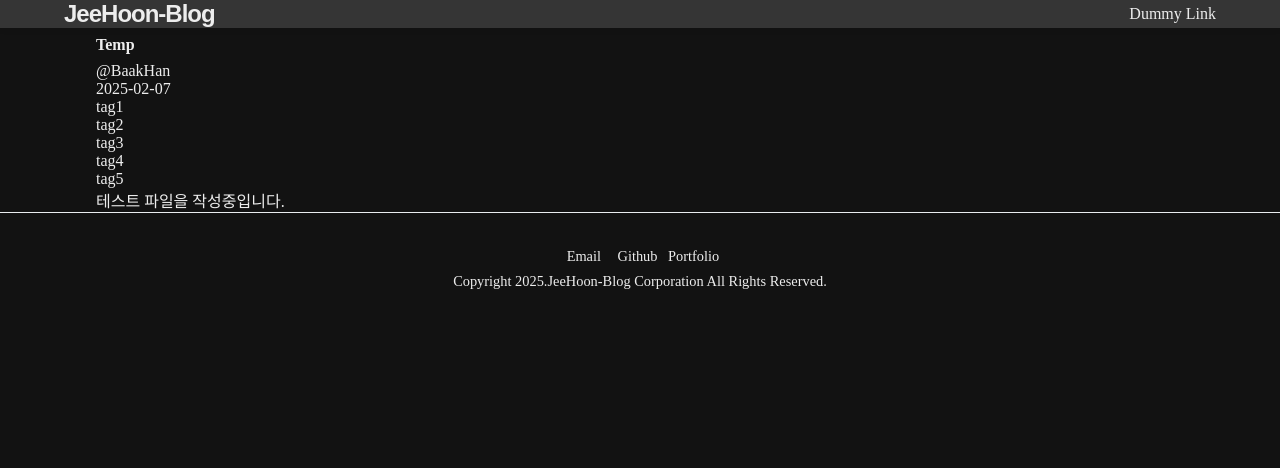
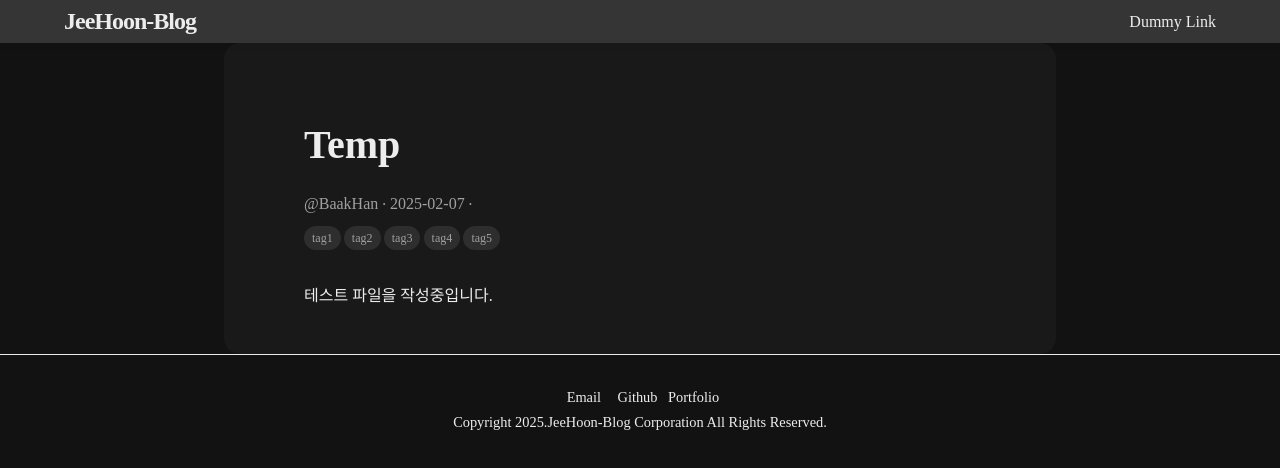
Before and after one commit to gkstj8300/jeehoon-blog, a Next.js app in the folder frontend/: page /posts/Temp in a window 1280 px wide. Shown: the top 468 px of the page. Built offline with nearby package versions, Linux system fonts and the light colour scheme; a web font is replaced by a local one.

Commit message:
styles: post title, info 영역 스타일링

```diff
--- a/frontend/src/components/layout/header/Header.module.scss
+++ b/frontend/src/components/layout/header/Header.module.scss
@@ -18,8 +18,9 @@
 .title {
 	font-weight: 700;
 	font-size: 24px;
-	font-family: "Source Code Pro", sans-serif;
 	letter-spacing: -1px;
+	padding-top: 0.5rem;
+    padding-bottom: 0.5rem;
 }
 
 .menu {
--- a/frontend/src/components/pages/PostDetail/PostContent/PostContent.tsx
+++ b/frontend/src/components/pages/PostDetail/PostContent/PostContent.tsx
@@ -3,7 +3,7 @@ import { markDownContentFormat } from '@/utils/markDown/markDown';
 import ReactMarkdown from "react-markdown";
 import remarkGfm from "remark-gfm";
 import { Prism as SyntaxHighlighter } from "react-syntax-highlighter";
-import { materialDark } from "react-syntax-highlighter/dist/cjs/styles/prism";
+import { dark } from "react-syntax-highlighter/dist/cjs/styles/prism";
 
 type Props = {
     content: string;
@@ -15,6 +15,25 @@ export const PostContent: React.FC<Props> = ({ content }) => {
         <div className={styles.container}>
             <ReactMarkdown
                 remarkPlugins={[remarkGfm]}
+                components={{
+                    code({ node, className, children, ...props }) {
+                        const match = /language-(\w+)/.exec(className || '')
+                        return match ? (
+                            <SyntaxHighlighter
+                                children={String(children).replace(/\n$/, '')}
+                                style={dark}
+                                language={match[1]}
+                                PreTag="div"
+                                {...props}
+                            />
+                            ) : (
+                            <code className={className} {...props}>
+                                {children}
+                            </code>
+                        )
+
+                    }
+                }}
             >
                 {markDownContent}
             </ReactMarkdown>
--- a/frontend/src/components/pages/PostDetail/PostDetail.module.scss
+++ b/frontend/src/components/pages/PostDetail/PostDetail.module.scss
@@ -0,0 +1,12 @@
+.container {
+    padding: 3rem 2rem;
+    margin: 0 auto;
+    max-width: 52rem;
+    border-radius: 1rem;
+    background-color: hsl(0 0.22% 10%);
+};
+
+.detailWrap {
+    margin: 0 auto;
+    max-width: 42rem;
+}
--- a/frontend/src/components/pages/PostDetail/PostDetail.tsx
+++ b/frontend/src/components/pages/PostDetail/PostDetail.tsx
@@ -8,6 +8,7 @@ type Props = {
     title: string,
     description: string,
     thumbnailImage: string,
+    mainTag: string,
     regDate: string,
     tags: string[],
     content: string,
@@ -18,14 +19,21 @@ export const PostDetail: React.FC<Props> = ({
     title,
     description,
     regDate,
+    mainTag,
     tags,
     content,
 }) => {
     return (
         <div className={styles.container}>
-            <PostTitle title={title} />
-            <PostInfo regDate={regDate} tags={tags} />
-            <PostContent content={content} />
+            <div className={styles.detailWrap}>
+                <PostTitle title={title} />
+                <PostInfo
+                    regDate={regDate}
+                    tags={tags}
+                    mainTag={mainTag}
+                />
+                <PostContent content={content} />
+            </div>
         </div>
     )
 }
--- a/frontend/src/components/pages/PostDetail/PostInfo/PostInfo.module.scss
+++ b/frontend/src/components/pages/PostDetail/PostInfo/PostInfo.module.scss
@@ -0,0 +1,35 @@
+@use 'src/styles/variables';
+
+.container {
+    margin-bottom: 32px;
+    font-size: 16px;
+    color: variables.$postSubFontColor;
+};
+
+.info {
+    display: flex;
+    align-items: center;
+    margin-bottom: 0.75rem;
+
+    > div:not(:last-child)::after {
+        content: "·";
+        display: inline-block;
+        vertical-align: middle;
+        margin: 0 0.2rem;
+    }
+}
+
+.tags {
+    display: flex;
+    gap: 0.2rem;
+}
+
+.tag {
+    padding: 0.25rem 0.5rem;
+    border-radius: 50px;
+    font-size: 0.75rem;
+    line-height: 1rem;
+    font-weight: 400;
+    color: variables.$postSubFontColor;
+    background-color: hsl(0, 0%, 17.9%);
+}
--- a/frontend/src/components/pages/PostDetail/PostInfo/PostInfo.tsx
+++ b/frontend/src/components/pages/PostDetail/PostInfo/PostInfo.tsx
@@ -2,23 +2,25 @@ import styles from './PostInfo.module.scss';
 
 type Props = {
     regDate: string;
+    mainTag: string;
     tags: string[];
 }
 
 export const PostInfo: React.FC<Props> = ({
     regDate,
+    mainTag,
     tags,
 }) => {
-
     return (
         <div className={styles.container}>
-            <div>
+            <div className={styles.info}>
                 <div className={styles.author}>@BaakHan</div>
                 <div className={styles.regDate}>{regDate}</div>
+                <div className={styles.mainTag}>{mainTag}</div>
             </div>
-            <div>
+            <div className={styles.tags}>
                 {tags.map((tag, index) => (
-                    <div key={index}>{tag}</div>
+                    <div key={index} className={styles.tag}>{tag}</div>
                 ))}
             </div>
         </div>
--- a/frontend/src/components/pages/PostDetail/PostTitle/PostTitle.module.scss
+++ b/frontend/src/components/pages/PostDetail/PostTitle/PostTitle.module.scss
@@ -0,0 +1,10 @@
+.container {
+    margin-top: 30px;
+}
+
+.title {
+    margin-bottom: 25.6px;
+    line-height: 1.2;
+    font-size: 2.5rem;
+    font-weight: 700;
+}
--- a/frontend/src/styles/globals.scss
+++ b/frontend/src/styles/globals.scss
@@ -104,13 +104,6 @@ a {
 	border-radius: 8px;
 }
 
-h1,
-h2 {
-	padding-top: 0.5rem;
-	padding-bottom: 0.5rem;
-	font-weight: 600;
-}
-
 h2 {
 	font-size: 2.25rem;
 }
```
